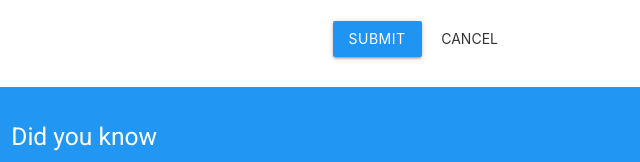
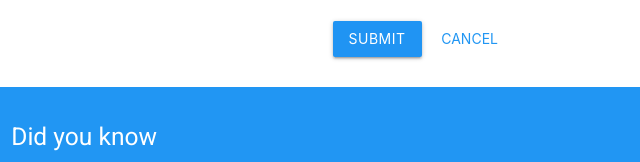
Before and after one commit to noahmcconnell/Stackathon, a website: page www/index.html in a window 1280 px wide. Shown: the part 783-945 px from the top of the page, 0-640 px from the left. Drawn offline with Linux system fonts and the light colour scheme.

Commit message:
make flat button blue

```diff
--- a/www/index.html
+++ b/www/index.html
@@ -54,7 +54,7 @@
             <label for='question-content'>What's your question?</label>
           </div>
           <button class="btn btn-theme" onclick="">Submit</button>
-          <button class="btn-flat" onclick="">Cancel</button>
+          <button class="btn-flat blue-text" onclick="">Cancel</button>
 
         </form>
       </section>
```
